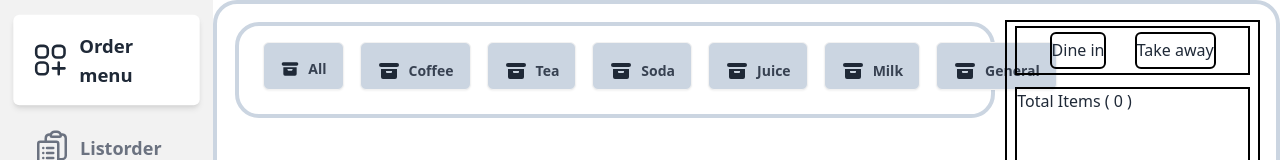
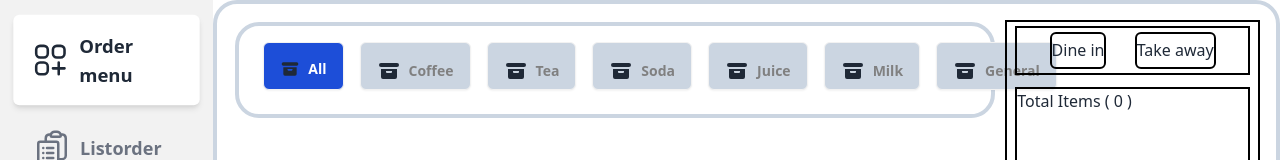
Before and after one commit to cnc2003/PROJECT2-SEC-1-PenNgiMark, a Vue app: page / in a window 1280 px wide. Shown: the top 160 px of the page. Built offline with nearby package versions, Linux system fonts and the light colour scheme; data requests are answered from the project's data file.

Commit message:
Add selectedCategory and closeOtherButtons functions

```diff
--- a/src/components/page/Addmenu.vue
+++ b/src/components/page/Addmenu.vue
@@ -18,6 +18,7 @@ const paymentMethod = ref("")
 let selectedmenus = []
 const showModalConfirm = ref(false)
 const modalAction = ref("")
+const allSelected = ref(true)
 
 async function fetchMenuData() {
     filterResult.value = await getList("Menus") // is array
@@ -165,6 +166,29 @@ function cancelOption(item) {
     fetchMenuData()
 }
 
+function selectedCategory(category) {
+  for (const data in filterResult.value) {
+    const categorykey = filterResult.value[data]
+    if (category === "All" || category === categorykey.category) {
+      categorykey.selected = true
+      allSelected === false
+    } else {
+      categorykey.selected = false
+      allSelected === true
+    }
+  }
+}
+
+function closeOtherButtons() {
+  for (const data in filterResult.value) {
+    const categorykey = filterResult.value[data]
+    categorykey.selected = false
+  }
+}
+
+
+
+
 </script>
 <template>
     <div
@@ -175,10 +199,12 @@ function cancelOption(item) {
             <div
                 class="flex shrink-0 w-12/12 p-4 pt-2 rounded-3xl bg-white border-solid border-slate-300 border-4"
             >
-                <div
-                    class="bg-slate-300 p-4 m-2 rounded-md btn btn-md hover:bg-blue-700 hover: hover:text-white text-gray-700 font-semibold"
-                    @click="filterCategory('All')"
-                >
+            <div
+                  :class="{'bg-blue-700 text-white': allSelected, 'bg-slate-300 text-gray-700': !allSelected}"
+                   class="p-4 m-2 rounded-md btn btn-md font-semibold"
+                   @click="filterCategory('All'); selectedCategory('All'); allSelected = true; closeOtherButtons()"
+
+>
                     <svg
                         class="w-5 h-5 text-gray-800 dark:text-grey-400"
                         aria-hidden="true"
@@ -203,8 +229,10 @@ function cancelOption(item) {
                 <div
                     v-for="propoty in filterResult"
                     :key="propoty"
-                    class="bg-slate-300 p-4 m-2 rounded-md btn btn-md hover:bg-blue-700 hover: hover:text-white text-gray-700 font-semibold"
-                    @click="filterCategory(propoty.category)"
+                    class="bg-slate-300 p-4 m-2 rounded-md btn btn-md hover:bg-blue-500 hover: hover:text-white text-gray-700 font-semibold"
+                    @click="filterCategory(propoty.category); selectedCategory(propoty.category) ;allSelected = false"
+                    :style="propoty.selected ? 'background-color: blue; color: white' : 'background-color: slate-300; color: gray'"
+
                 >
                     <svg
                         class="w-6 h-6 text-gray-800 dark:text-grey-400"
@@ -448,3 +476,10 @@ function cancelOption(item) {
         </section>
     </div>
 </template>
+
+<style>
+                    .selected {
+                      background-color: blue;
+                      color: white;
+                    }
+</style>
```
